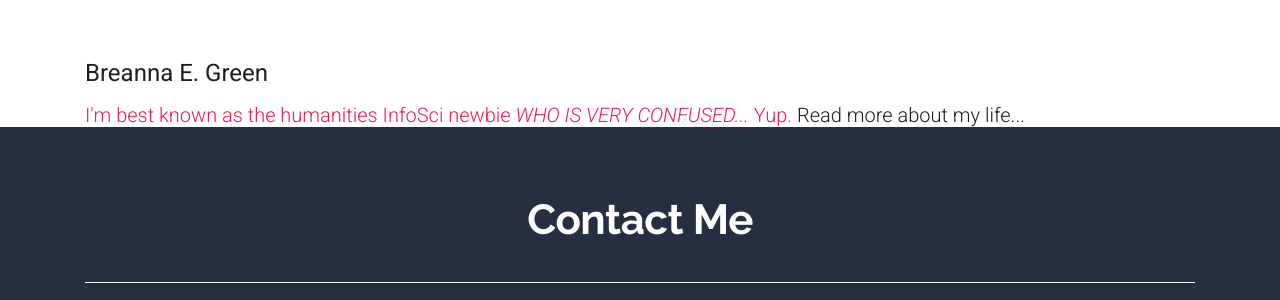
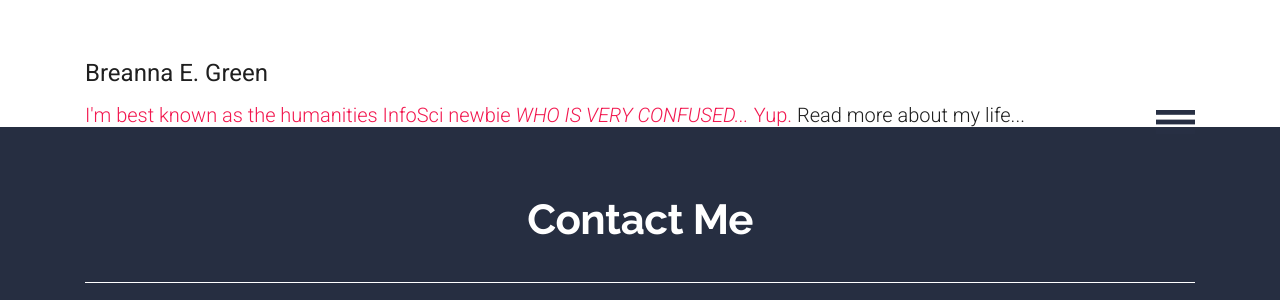
Before and after one commit to bregreen/bregreen.github.io, a Jekyll site: the page built from index.html, in a window 1280 px wide. Shown: the part 221-521 px from the top of the page. Built offline with Jekyll 4.4.1, drawn with Linux system fonts in a browser that asks for light colours.

Commit message:
Update default.html

```diff
--- a/_layouts/default.html
+++ b/_layouts/default.html
@@ -12,7 +12,7 @@
 
       <meta name="keywords" content="">
       <meta name="description" content="">
-      <meta name="author" content="">
+      <meta name="author" content="Breanna E. Green">
 
       <!-- Site Icons -->
       <link rel="shortcut icon" href="#" type="image/x-icon" />
@@ -52,11 +52,46 @@
                         </ul>
          </div>
       </nav>
+	      <div id="content">
+
+         <!-- Start header -->
+
+         <header class="top-header">
+
+            <div class="container">
+
+               <div class="row">
+
+                  <div class="col-sm-6">
+
+                     <div class="logo_main">
+
+                        <a href="/"><img src="" /></a>
+
+                     </div>
+
+                  </div>
+
+                  <div class="col-sm-6">
+
+                     <button type="button" id="sidebarCollapse" class="btn btn-info navbar-btn"><img src="images/menu_icon.png"></button>
+
+                  </div>
+
+               </div>
+
+            </div>
+
+         </header>
+
+         <!-- End header -->
+
       <div class="container">
 
 			{{ content }}
 
-			</div><!-- /.container -->
+			</div>
+	      <!-- /.container -->
 
 
          <!-- Start Footer -->
```
